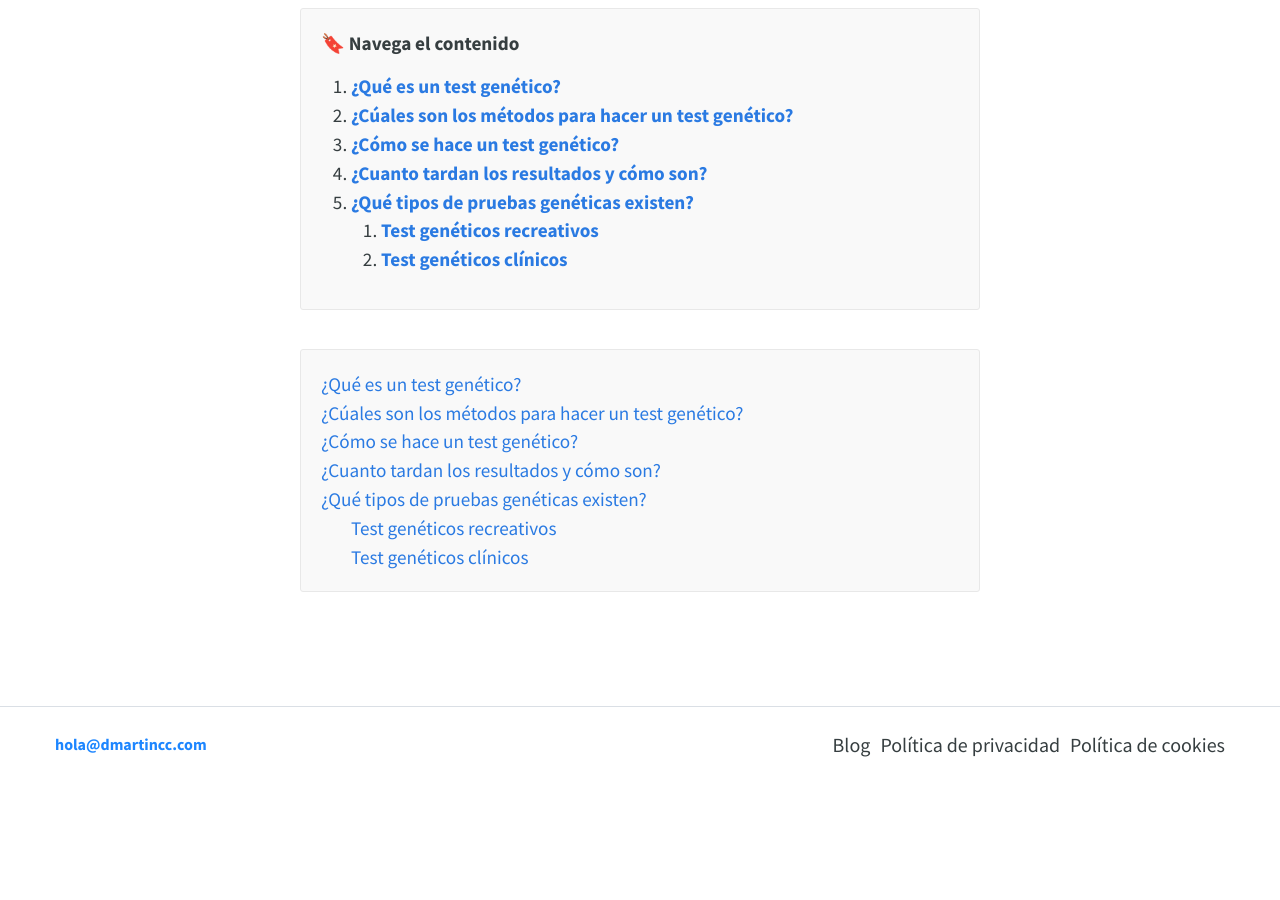
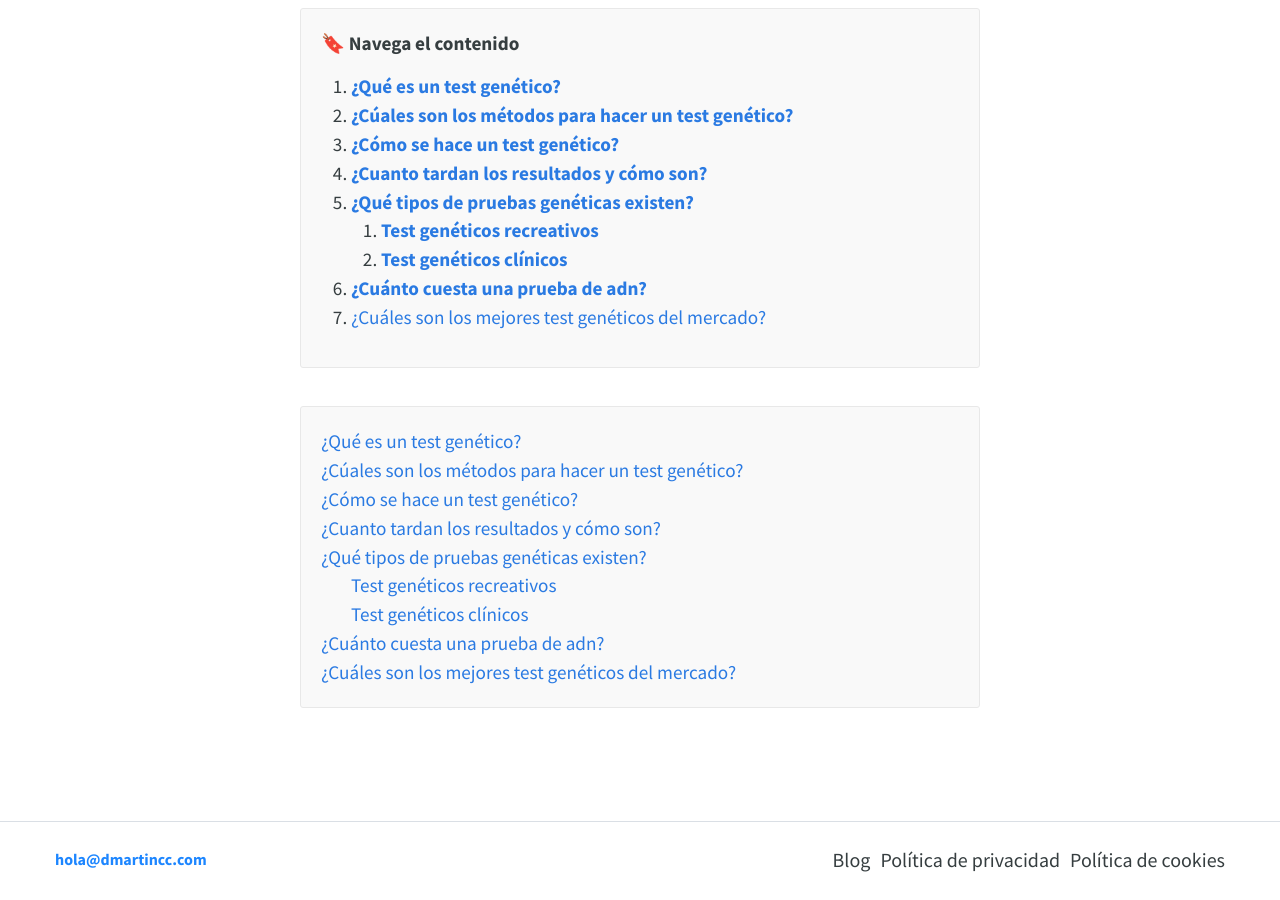
Before and after one commit to dmartincc/dmartincc.github.io, a Jekyll site: the page built from _posts/2018-10-07-mejor-test-examen-genetico-adn.md, in a window 1280 px wide and 900 px high, scrolled down 745 px. Built offline with Jekyll 4.4.1, drawn with Linux system fonts in a browser that asks for light colours; nearby versions of some CDN libraries; some web fonts are replaced; comment, search, counter and statistics services are not loaded; the table of contents is made by our own code; before the commit the page ends 1530 px from its top, so only the background shows below that.

Commit message:
Update blog

```diff
--- a/_posts/2018-10-07-mejor-test-examen-genetico-adn.md
+++ b/_posts/2018-10-07-mejor-test-examen-genetico-adn.md
@@ -120,3 +120,21 @@
 Basicamente, que todavía la tecnología está algo verde.
 
 Pero estoy más que seguro que van a mejorar.
+
+## **¿Cuánto cuesta una prueba de adn?**
+
+El precio de una prueba genética va desde los 90€ hasta más de 2.000€.
+
+Normalmente una pruba recreativa tiene un precio entre 90€ y 300€.
+
+Y una test de adn médico puede llegar a alcanzar más un precio de más de 2.000€.
+
+Como ves el precio depende del tipo de exámen que que vayas a elegir.
+
+Ahora vamos a ver los mejores test genéticos para cada necesidad y cuanto cuestan.
+
+Bien.
+
+Te cuento ahora mismo.
+
+## ¿Cuáles son los mejores test genéticos del mercado?
```
Also changed, not shown: img/23ANdMeDNAkit_1511281970245_72259138_ver1.0_640_480.jpg (added).
